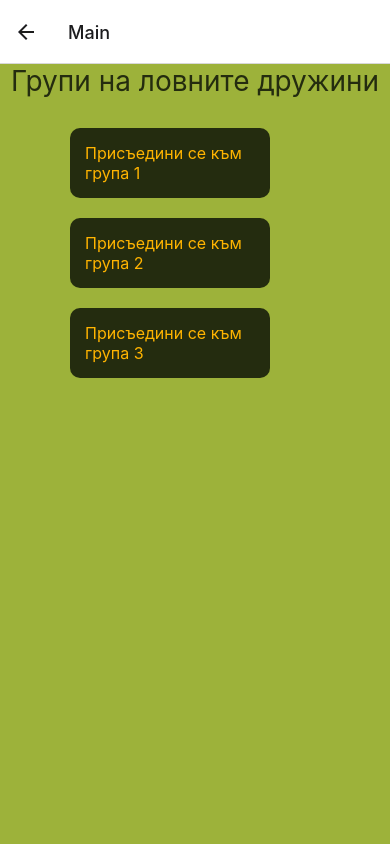
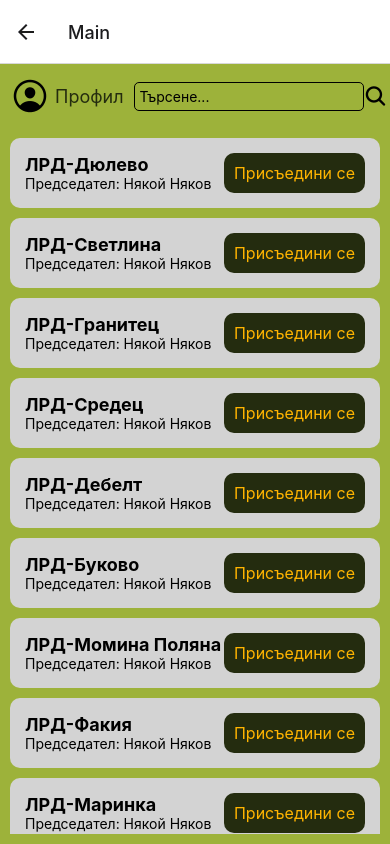
Before and after one commit to KristianBarzilov06/HuntingApp, a React Native app: screen /Main in a window 390 px wide. Built offline with nearby package versions, Linux system fonts and the light colour scheme.

Commit message:
MainView design reworked

```diff
--- a/components/MainView.js
+++ b/components/MainView.js
@@ -1,22 +1,54 @@
 import React from 'react';
-import { View, Text, TouchableOpacity, ScrollView } from 'react-native';
+import { View, Text, TouchableOpacity, ScrollView, TextInput } from 'react-native';
+import { Ionicons } from '@expo/vector-icons'; // За иконки
 import styles from '../src/styles/MainStyles'; // Импортираме стиловете
 
-const MainView = () => {
+const MainView = ({ navigation }) => {
+  // Примерен списък с групи
+  const groups = [
+    { id: 1, name: 'ЛРД-Дюлево', chairman: 'Някой Няков' },
+    { id: 2, name: 'ЛРД-Светлина', chairman: 'Някой Няков' },
+    { id: 3, name: 'ЛРД-Гранитец', chairman: 'Някой Няков' },
+    { id: 4, name: 'ЛРД-Средец', chairman: 'Някой Няков' },
+    { id: 5, name: 'ЛРД-Дебелт', chairman: 'Някой Няков' },
+    { id: 6, name: 'ЛРД-Буково', chairman: 'Някой Няков' },
+    { id: 7, name: 'ЛРД-Момина Поляна', chairman: 'Някой Няков' },
+    { id: 8, name: 'ЛРД-Факия', chairman: 'Някой Няков' },
+    { id: 9, name: 'ЛРД-Маринка', chairman: 'Някой Няков' },
+    { id: 10, name: 'ЛРД-Крушевец', chairman: 'Някой Няков' },
+  ];
+
   return (
     <View style={styles.container}>
-      <Text style={styles.title}>Групи на ловните дружини</Text>
-      <ScrollView>
-        {/* Тук може да се рендират групи */}
-        <TouchableOpacity style={styles.groupButton}>
-          <Text style={styles.groupButtonText}>Присъедини се към група 1</Text>
+      {/* Горна част с бутон за профил и търсене */}
+      <View style={styles.header}>
+        <TouchableOpacity style={styles.profileButton} onPress={() => navigation.navigate('Profile')}>
+          <Ionicons name="person-circle-outline" size={40} color="black" />
+          <Text style={styles.profileText}>Профил</Text>
         </TouchableOpacity>
-        <TouchableOpacity style={styles.groupButton}>
-          <Text style={styles.groupButtonText}>Присъедини се към група 2</Text>
+        <TextInput
+          style={styles.searchInput}
+          placeholder="Търсене..."
+          placeholderTextColor="black"
+        />
+        <TouchableOpacity>
+          <Ionicons name="search" size={24} color="black" />
         </TouchableOpacity>
-        <TouchableOpacity style={styles.groupButton}>
-          <Text style={styles.groupButtonText}>Присъедини се към група 3</Text>
-        </TouchableOpacity>
+      </View>
+
+      {/* Списък с групи */}
+      <ScrollView style={styles.groupList}>
+        {groups.map(group => (
+          <View key={group.id} style={styles.groupItem}>
+            <View style={styles.groupDetails}>
+              <Text style={styles.groupName}>{group.name}</Text>
+              <Text style={styles.groupChairman}>Председател: {group.chairman}</Text>
+            </View>
+            <TouchableOpacity style={styles.joinButton}>
+              <Text style={styles.joinButtonText}>Присъедини се</Text>
+            </TouchableOpacity>
+          </View>
+        ))}
       </ScrollView>
     </View>
   );
--- a/src/styles/MainStyles.js
+++ b/src/styles/MainStyles.js
@@ -4,24 +4,63 @@ export default StyleSheet.create({
   container: {
     flex: 1,
     backgroundColor: '#9db23a', // Светло зелено
-    justifyContent: 'center',
+    padding: 10,
+  },
+  header: {
+    flexDirection: 'row',
+    alignItems: 'center',
+    justifyContent: 'space-between',
+    marginBottom: 10,
+  },
+  profileButton: {
+    flexDirection: 'row',
     alignItems: 'center',
   },
-  title: {
-    fontSize: 28,
-    color: '#242c0f',
-    marginBottom: 20,
+  profileText: {
+    fontSize: 18,
+    marginLeft: 5,
+    color: '#242c0f', // тъмно зелено
   },
-  groupButton: {
-    width: '80%',
-    backgroundColor: '#242c0f',
+  searchInput: {
+    flex: 1,
+    marginLeft: 10,
+    padding: 5,
+    borderWidth: 1,
+    borderColor: 'black',
+    borderRadius: 5,
+    color: 'black',
+  },
+  groupList: {
+    marginTop: 10,
+  },
+  groupItem: {
+    flexDirection: 'row',
+    justifyContent: 'space-between',
+    alignItems: 'center',
+    backgroundColor: '#D3D3D3',
     padding: 15,
     borderRadius: 10,
-    alignItems: 'center',
-    marginVertical: 10,
+    marginBottom: 10,
   },
-  groupButtonText: {
-    color: '#ffb400',
+  groupDetails: {
+    flexDirection: 'column',
+  },
+  groupName: {
+    fontSize: 18,
+    fontWeight: 'bold',
+    color: 'black',
+  },
+  groupChairman: {
+    fontSize: 14,
+    color: 'black',
+  },
+  joinButton: {
+    backgroundColor: '#242c0f', // Тъмно зелено, за да съответства на твоята тема
+    padding: 10,
+    borderRadius: 10,
+  },
+  joinButtonText: {
+    color: '#ffb400', // Оранжев текст на бутона, както е в твоя оригинален стил
     fontSize: 16,
   },
 });
```
